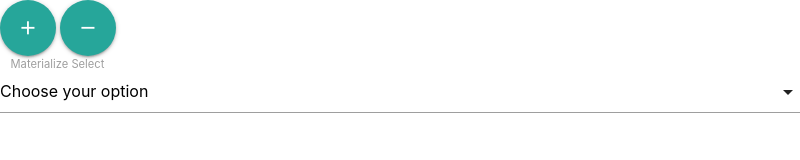
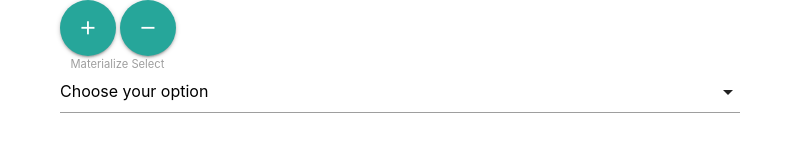
Before and after one commit to sim-mokomo/TapLap, an Electron app: page src/index.html in a window 800 px wide. Drawn offline with nearby package versions, Linux system fonts and the light colour scheme.

Commit message:
[add] grid system 導入

```diff
--- a/src/index.html
+++ b/src/index.html
@@ -12,7 +12,7 @@
 </head>
 
 <body>
-    <div>
+    <div class="container">
         <button class="btn-floating btn-large waves-effect waves-light gray" id="increaseFieldBtn">
             <i class="material-icons right">add</i>
         </button>
@@ -21,7 +21,7 @@
         </button>
     </div>
 
-    <div class="input-field col s12">
+    <div class="container input-field col s12">
         <select id="sequence-select">
             <option value="" disabled selected>Choose your option</option>
             <option value="1">Sequence</option>
```
